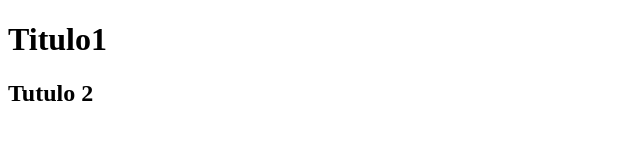
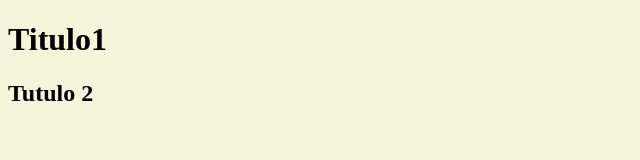
Before and after one commit to mariadriada/git-practice, a plain HTML site: page index.html in a window 1280 px wide. Shown: the whole page, without its empty margins (0-640 px from the left). Drawn offline with Linux system fonts and the light colour scheme.

Commit message:
estilos y documentacion

```diff
--- a/index.html
+++ b/index.html
@@ -4,6 +4,7 @@
     <meta charset="UTF-8" />
     <meta http-equiv="X-UA-Compatible" content="IE=edge" />
     <meta name="viewport" content="width=device-width, initial-scale=1.0" />
+    <link rel="stylesheet" href="style.css" />
     <title>Document</title>
   </head>
   <body>
--- /dev/null
+++ b/style.css
@@ -0,0 +1,3 @@
+body {
+  background-color: beige;
+}
```
Also changed, not shown: 2 other files.
